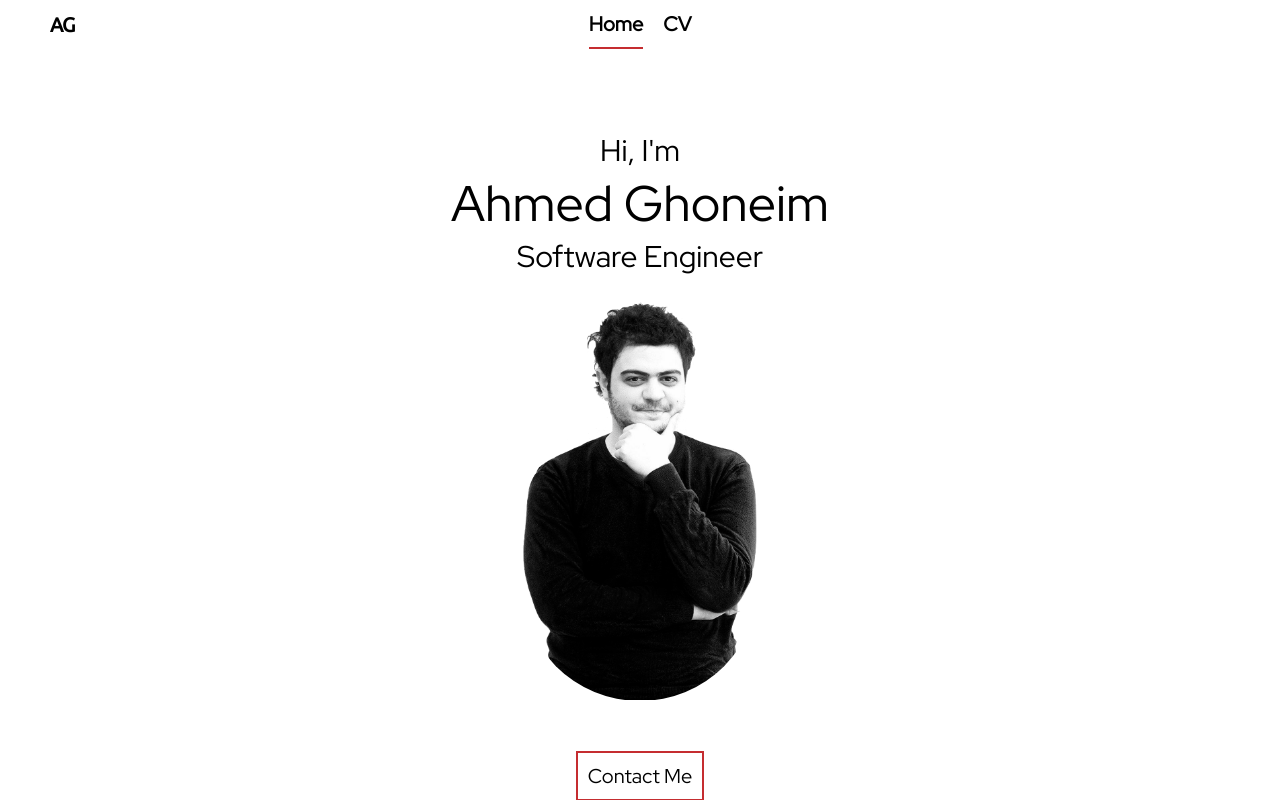
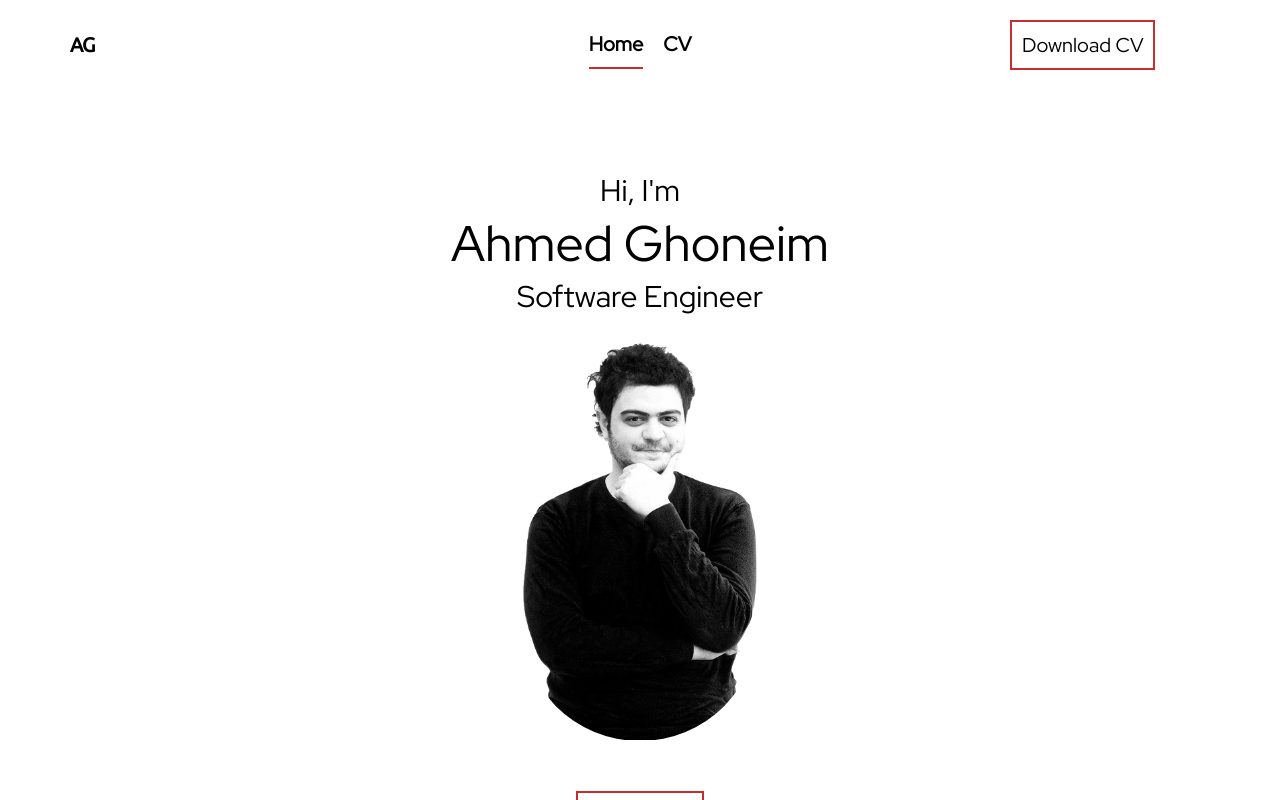
Before and after one commit to aghoneim92/homepage, a Next.js app: page / in a window 1280 px wide. Shown: the top 800 px of the page. Built offline with nearby package versions, Linux system fonts and the light colour scheme.

Commit message:
Add CV pdf

```diff
--- a/components/Navbar.tsx
+++ b/components/Navbar.tsx
@@ -2,17 +2,31 @@ import Link from "next/link";
 import { useRouter } from "next/router";
 import styled from "styled-components";
 import { pxToEm } from "../utils/pxToRem";
+import CTALink from "./Homepage/CTALink";
 
 const Container = styled.nav`
   display: grid;
-  grid-template-columns: 25px 1fr 25px;
-  height: 50px;
+  grid-template-columns: 200px 1fr 200px;
   align-items: center;
+  padding: 20px;
   @media (max-width: 425px) {
     font-size: 1.5rem;
   }
   @media print {
     display: none;
+  }
+
+  opacity: 0;
+  animation: appearNavbar 1s;
+  animation-delay: 200ms;
+  animation-fill-mode: forwards;
+  @keyframes appearNavbar {
+    from {
+      opacity: 0;
+    }
+    to {
+      opacity: 1;
+    }
   }
 `;
 
@@ -45,8 +59,13 @@ const NavLink = styled.a<{ active: boolean }>`
   color: black;
 `;
 
+const PDFLink = styled(CTALink)`
+  font-size: ${pxToEm(20)};
+`;
+
 export default function Navbar() {
   const { pathname } = useRouter();
+
   return (
     <Container>
       <Link href="/" passHref>
@@ -60,6 +79,7 @@ export default function Navbar() {
           <NavLink active={pathname === "/cv"}>CV</NavLink>
         </Link>
       </NavMenu>
+      <PDFLink href="/Ahmed%20Ghoneim's%20CV.pdf">Download CV</PDFLink>
     </Container>
   );
 }
```
Also changed, not shown: 1 other file (tests, documents, lock files or other folders).
